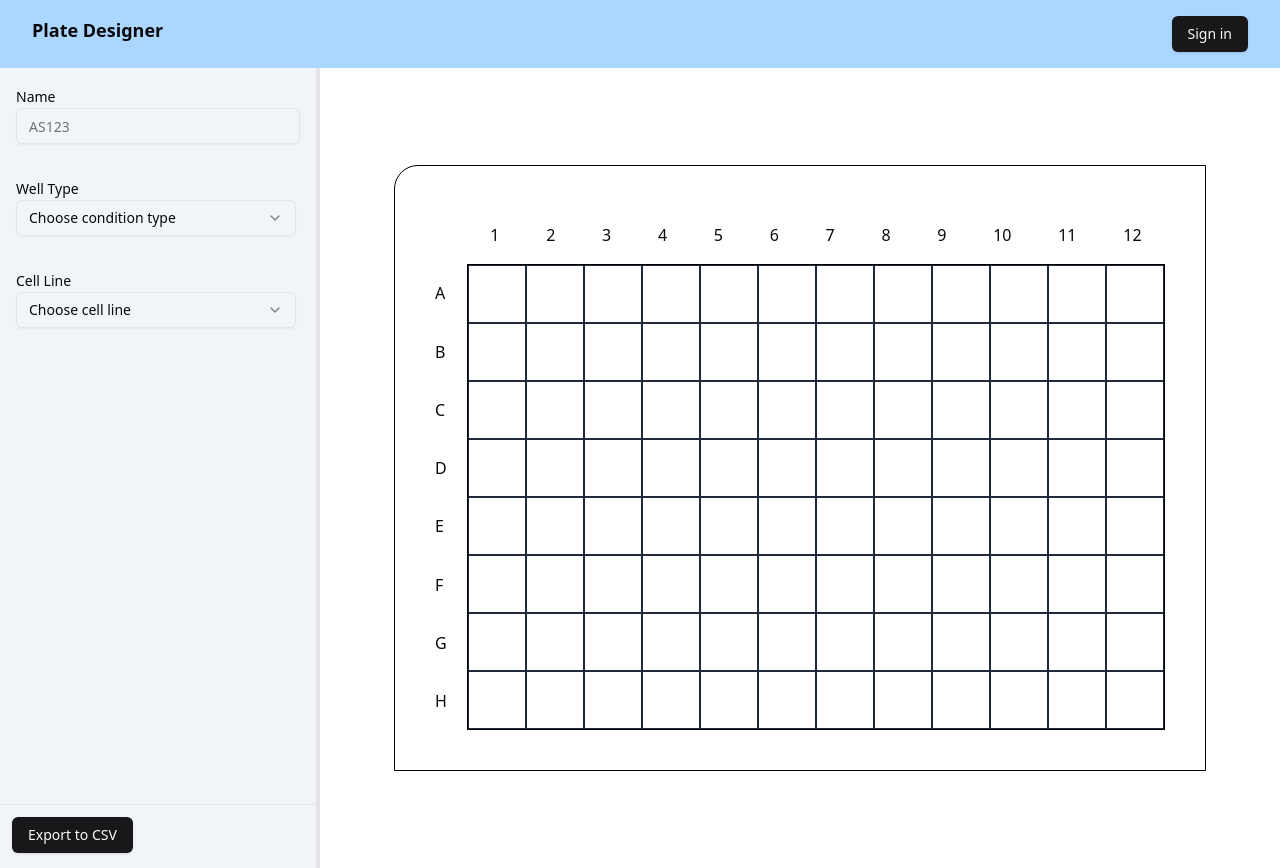
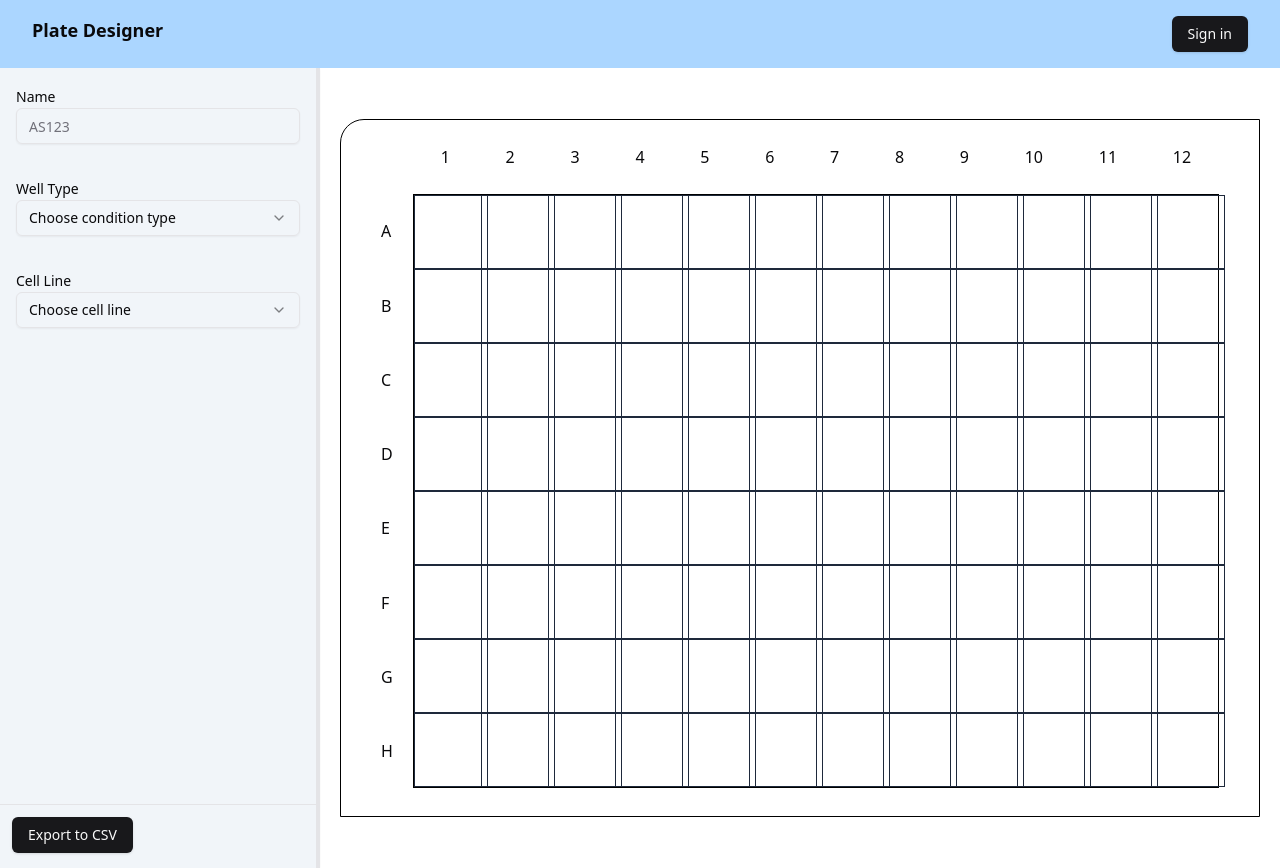
Before and after one commit to apiraam96/platedesignertool, a React (Vite) app: page /platedesigner in a window 1280 px wide. Built offline with nearby package versions, Linux system fonts and the light colour scheme.

Commit message:
style: fixed sidebar issues

```diff
--- a/src/components/Plate.tsx
+++ b/src/components/Plate.tsx
@@ -16,7 +16,7 @@ const Plate = () => {
 
   return (
     <div className="m-auto col-span-3 p-5">
-      <div className="grid grid-cols-13 grid-rows-9 border-black border p-10 rounded-tl-3xl">
+      <div className="grid grid-cols-13 grid-rows-9 border-black border px-10 pb-7 rounded-tl-3xl">
         {cols.map((column, i) => (
           <p className={`mx-auto my-auto row-start-1 col-start-${i + 1}`}>
             {column}
--- a/src/components/SideBar.tsx
+++ b/src/components/SideBar.tsx
@@ -24,7 +24,7 @@ const SideBar = () => {
         <div className="p-4">
           <Label>Well Type</Label>
           <Select>
-            <SelectTrigger className="w-[280px]">
+            <SelectTrigger className="">
               <SelectValue placeholder="Choose condition type" />
             </SelectTrigger>
             <SelectContent>
@@ -39,7 +39,7 @@ const SideBar = () => {
         <div className="p-4">
           <Label>Cell Line</Label>
           <Select>
-            <SelectTrigger className="w-[280px]">
+            <SelectTrigger className="">
               <SelectValue placeholder="Choose cell line" />
             </SelectTrigger>
             <SelectContent>
--- a/src/components/Well.tsx
+++ b/src/components/Well.tsx
@@ -1,13 +1,22 @@
 import React from "react";
 
 const Well = ({ key, id }: { key: string; id: string }) => {
+  //if there are no values, then p-9
   return (
-    <div
+    <button
       onClick={() => console.log("well:", id)}
       id={id}
       key={key}
-      className="border-slate-800 border p-7 hover:bg-sky-100 hover:cursor-pointer"
-    ></div>
+      className="border-slate-800 border p-9 hover:bg-sky-50 hover:cursor-pointer focus:bg-sky-200"
+    >
+      <p id="name" className="text-sm">
+        {""}
+      </p>
+      <p id="wellType" className="text-xs">
+        {""}
+      </p>
+      <p id="cellLine">{""}</p>
+    </button>
   );
 };
 
```
